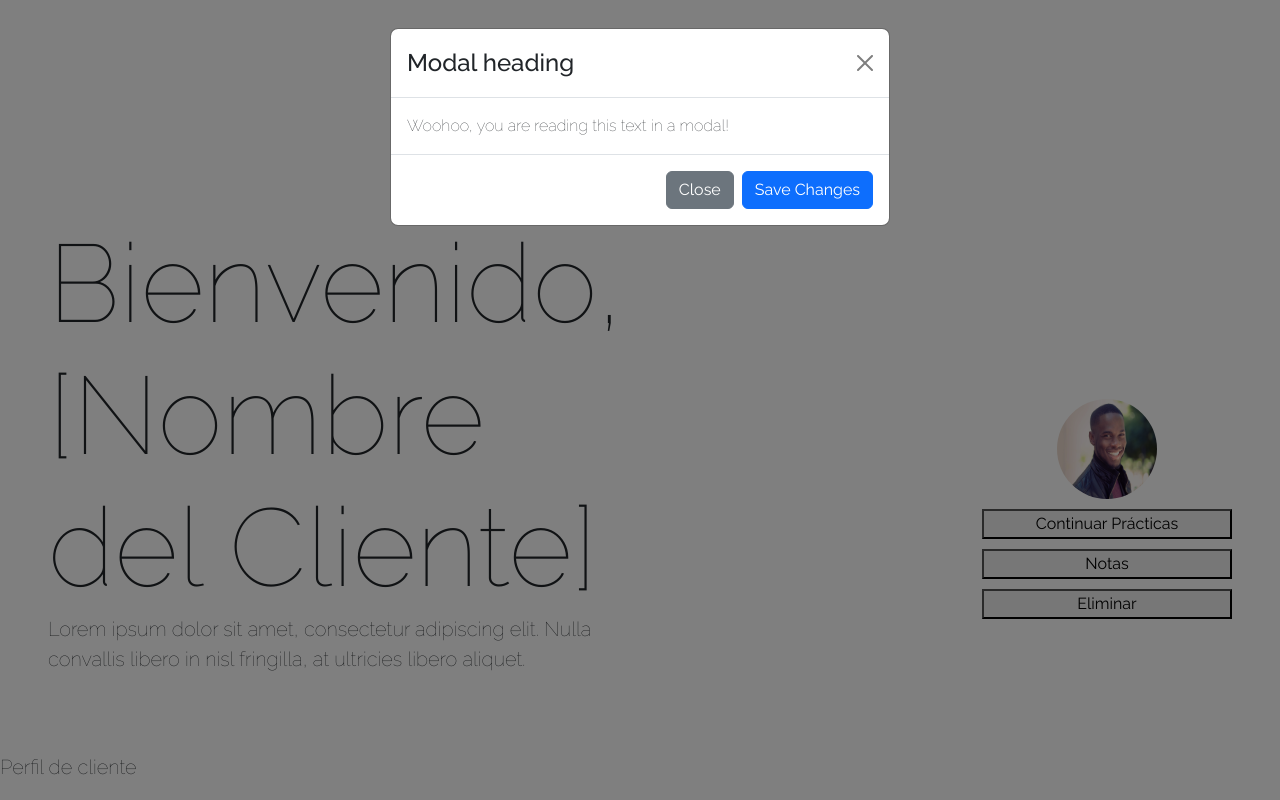
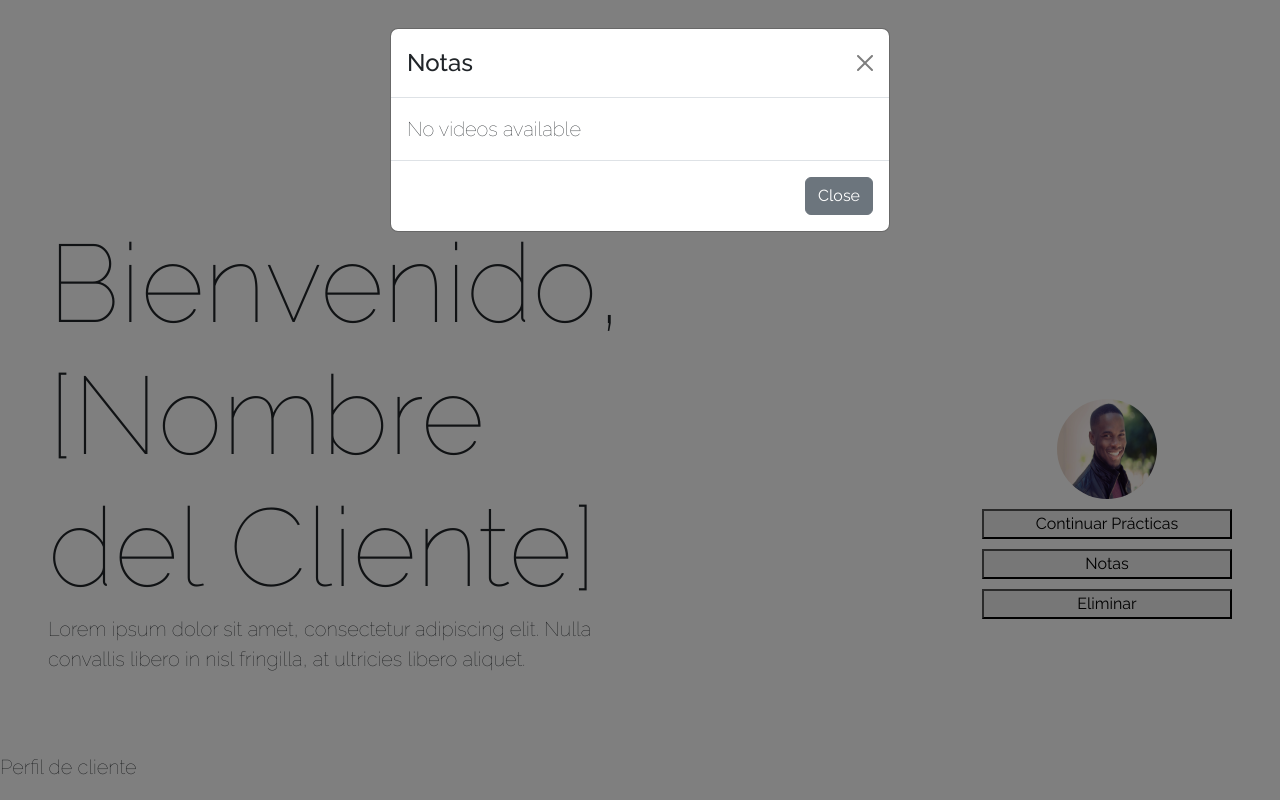
Before and after one commit to GabrielaRamos79/inner_visual_final_project, a React (Vite) app in the folder client/InnerVisual/: page /client/dashboard in a window 1280 px wide. Both pictures are taken after a click on the button "Notas". Shown: the top 800 px of the page. Built offline with nearby package versions, Linux system fonts and the light colour scheme.

Commit message:
ModalAllNotes working - created VideoContext? passed get user_context to Modal

```diff
--- a/client/InnerVisual/src/components/levelsCourse/LevelsCourse.jsx
+++ b/client/InnerVisual/src/components/levelsCourse/LevelsCourse.jsx
@@ -1,28 +1,25 @@
+// LevelsCourse.jsx
 import './levelCourse.css';
 import React, { useEffect, useState, useContext } from 'react';
-
 import Accordion from 'react-bootstrap/Accordion';
 import Container from 'react-bootstrap/Container';
 import Row from 'react-bootstrap/Row';
 import Col from 'react-bootstrap/Col';
-
 import { ContentHandler } from '../../handler/ContentHandler';
 import VideoCard from '../videoCard/VideoCard';
 import VideoList from '../videoList/VideoList';
 import { UserContext } from '../../context/AuthContext.jsx';
-
+import { VideoContext } from './../../context/VideoContext'; // імпорт контексту
 
 const LevelsCourse = () => {
   const { user } = useContext(UserContext);
-  const [videos, setVideos] = useState([]);
-  const [selectedVideo, setSelectedVideo] = useState(null);
-
+  const { videos, setVideos, selectedVideo, setSelectedVideo } = useContext(VideoContext); // використання контексту
 
   const fetchData = async () => {
     if (user && user.id) {
       try {
         const contentData = await ContentHandler.getAllContent(user.id);
-        setVideos(contentData);
+        setVideos(contentData); // зберігає всі відео у контексті
       } catch (error) {
         console.error("Error getting the videos:", error);
       }
@@ -34,7 +31,7 @@ const LevelsCourse = () => {
   }, [user]);
 
   const handleVideoSelect = (video) => {
-    setSelectedVideo(video);
+    setSelectedVideo(video); // встановлює вибране відео
   };
 
   const handleVideoComplete = async (video) => {
@@ -53,7 +50,6 @@ const LevelsCourse = () => {
   };
 
   return (
-    <>
     <Accordion>
       <Accordion.Item eventKey="0">
         <Accordion.Header>Level 1</Accordion.Header>
@@ -114,7 +110,6 @@ const LevelsCourse = () => {
                 <VideoList
                   videos={videos.slice(5, 10)}
                   onVideoSelect={handleVideoSelect}
-
                 />
               </Col>
               <Col>
@@ -131,7 +126,6 @@ const LevelsCourse = () => {
         </Accordion.Body>
       </Accordion.Item>
     </Accordion>
-    </>
   );
 };
 
--- a/client/InnerVisual/src/components/modalAllNotes/ModalAllNotes.jsx
+++ b/client/InnerVisual/src/components/modalAllNotes/ModalAllNotes.jsx
@@ -1,26 +1,36 @@
-import './modalAllNotes.css';
-import Button from 'react-bootstrap/Button';
-import Modal from 'react-bootstrap/Modal';
+// ModalAllNotes.jsx
+import React, { useContext } from 'react';
+import { Modal, Button } from 'react-bootstrap';
+import { VideoContext } from './../../context/VideoContext'; // імпорт контексту
 
-function ModalAllNotes({ show, handleClose }) {
+const ModalAllNotes = ({ show, handleClose }) => {
+  const { videos } = useContext(VideoContext); // використання контексту для отримання всіх відео
+
   return (
-    <>
     <Modal show={show} onHide={handleClose}>
       <Modal.Header closeButton>
-          <Modal.Title>Modal heading</Modal.Title>
+        <Modal.Title>Notas</Modal.Title>
       </Modal.Header>
-        <Modal.Body>Woohoo, you are reading this text in a modal!</Modal.Body>
+      <Modal.Body>
+        {videos.length > 0 ? (
+          videos.map(video => (
+            <div key={video.id_content}>
+              <h5>{video.title_video}</h5>
+              <p>{video.notes}</p>
+              <hr />
+            </div>
+          ))
+        ) : (
+          <p>No videos available</p>
+        )}
+      </Modal.Body>
       <Modal.Footer>
         <Button variant="secondary" onClick={handleClose}>
           Close
         </Button>
-          <Button variant="primary" onClick={handleClose}>
-            Save Changes
-          </Button>
       </Modal.Footer>
     </Modal>
-    </>
   );
-}
+};
 
 export default ModalAllNotes;
--- /dev/null
+++ b/client/InnerVisual/src/context/VideoContext.jsx
@@ -0,0 +1,15 @@
+// VideoContext.jsx
+import React, { createContext, useState } from 'react';
+
+export const VideoContext = createContext();
+
+export const VideoProvider = ({ children }) => {
+  const [videos, setVideos] = useState([]);
+  const [selectedVideo, setSelectedVideo] = useState(null);
+
+  return (
+    <VideoContext.Provider value={{ videos, setVideos, selectedVideo, setSelectedVideo }}>
+      {children}
+    </VideoContext.Provider>
+  );
+};
```
Also changed, not shown: client/InnerVisual/src/pages/privatePages/ClientDashboard.jsx (+5 -3 lines). Lines whose indentation alone changed are shown as unchanged.
